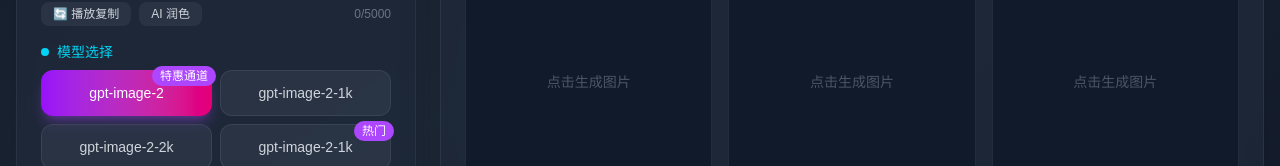
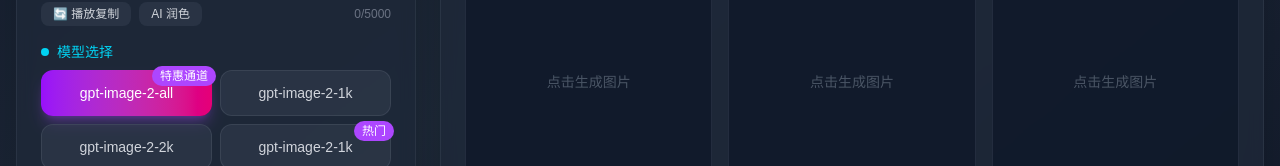
Before and after one commit to juezhinigulasi/remove, a Next.js app: page /image-generator in a window 1280 px wide. Shown: the part 556-722 px from the top of the page. Built offline with nearby package versions, Linux system fonts and the light colour scheme.

Commit message:
更新 API 接口

```diff
--- a/src/app/api/generate-image/route.ts
+++ b/src/app/api/generate-image/route.ts
@@ -11,7 +11,7 @@ export async function POST(request: NextRequest) {
       );
     }
 
-    const response = await fetch('https://yunwuai/v1/images/generations', {
+    const response = await fetch('https://yunwu.ai/v1/images/generations', {
       method: 'POST',
       headers: {
         'Content-Type': 'application/json',
--- a/src/app/image-generator/page.tsx
+++ b/src/app/image-generator/page.tsx
@@ -12,7 +12,7 @@ export default function ImageGenerator() {
   });
   const [prompt, setPrompt] = useState("");
   const [ratio, setRatio] = useState("1:1");
-  const [model, setModel] = useState("gpt-image-2");
+  const [model, setModel] = useState("gpt-image-2-all");
   const [generatedImages, setGeneratedImages] = useState<string[]>([]);
   const [isGenerating, setIsGenerating] = useState(false);
   const [selectedImage, setSelectedImage] = useState<string | null>(null);
@@ -20,7 +20,7 @@ export default function ImageGenerator() {
 
   const ratios = ["1:1", "16:9", "3:2", "9:16", "2:3", "4:3"];
   const models = [
-    { id: "gpt-image-2", name: "gpt-image-2", tag: "特惠通道" },
+    { id: "gpt-image-2-all", name: "gpt-image-2-all", tag: "特惠通道" },
     { id: "gpt-image-2-1k", name: "gpt-image-2-1k", tag: "" },
     { id: "gpt-image-2-2k", name: "gpt-image-2-2k", tag: "" },
     { id: "gpt-image-2-1k", name: "gpt-image-2-1k", tag: "热门" },
```
